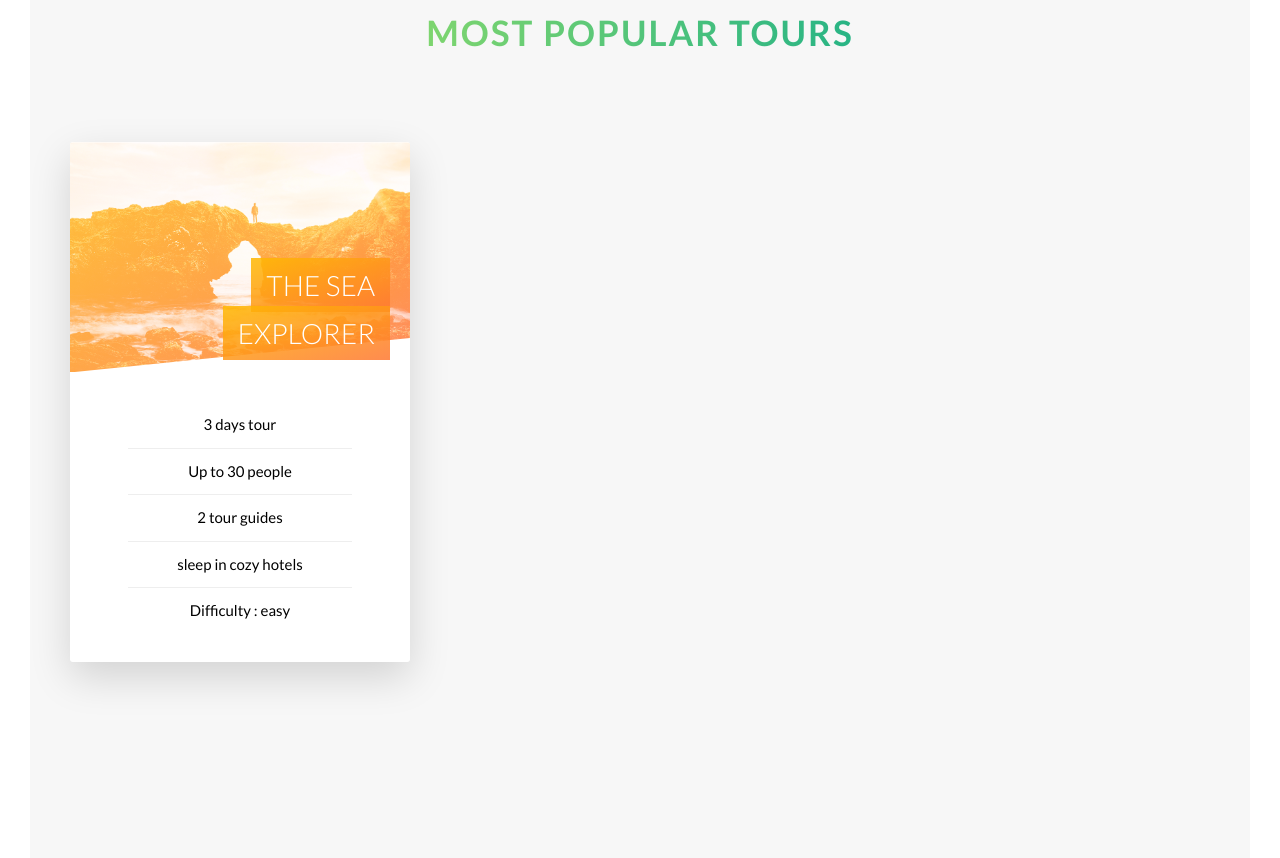
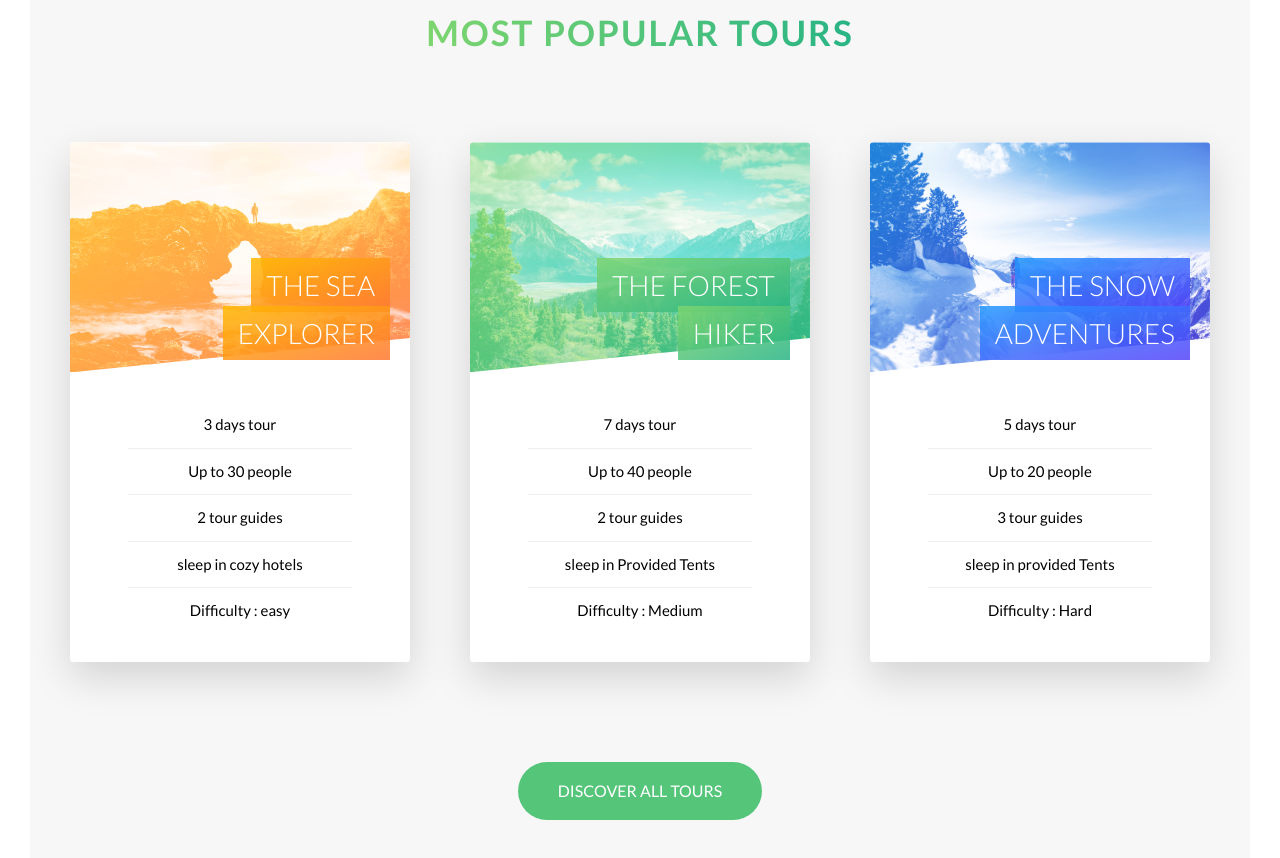
Before and after one commit to mohamedkbx/Natours-Landing-page, a website: page index.html in a window 1280 px wide. Shown: the part 2329-3187 px from the top of the page. Drawn offline with Linux system fonts and the light colour scheme.

Commit message:
feat: finish Tours Section

```diff
--- a/index.html
+++ b/index.html
@@ -189,6 +189,72 @@
             </div>
           </div>
         </div>
+        <!-- card 2 -->
+        <div class="col-1-of-3">
+          <div class="card">
+            <div class="card__side card__side--front">
+              <div class="card__picture card__picture-2">&nbsp;</div>
+
+              <h4 class="card__heading">
+                <span class="card__heading-span card__heading-span--2">The Forest Hiker</span>
+              </h4>
+
+              <div class="card__details">
+                <ul>
+                  <li>7 days tour</li>
+                  <li>Up to 40 people</li>
+                  <li>2 tour guides</li>
+                  <li>sleep in Provided Tents</li>
+                  <li>Difficulty : Medium</li>
+                </ul>
+              </div>
+            </div>
+            <div class="card__side card__side--back card__side--back-2">
+              <div class="card__cta">
+                <div class="card__price-box">
+                  <p class="card__price-only">Only</p>
+                  <p class="card__price-value">450$</p>
+                </div>
+                <a href="#" class="btn btn--white">Book now!</a>
+              </div>
+            </div>
+          </div>
+        </div>
+        <!-- card 3 -->
+        <div class="col-1-of-3">
+          <div class="card">
+            <div class="card__side card__side--front">
+              <div class="card__picture card__picture-3">&nbsp;</div>
+
+              <h4 class="card__heading">
+                <span class="card__heading-span card__heading-span--3">The Snow adventures</span>
+              </h4>
+
+              <div class="card__details">
+                <ul>
+                  <li>5 days tour</li>
+                  <li>Up to 20 people</li>
+                  <li>3 tour guides</li>
+                  <li>sleep in provided Tents</li>
+                  <li>Difficulty : Hard</li>
+                </ul>
+              </div>
+            </div>
+            <div class="card__side card__side--back card__side--back-3">
+              <div class="card__cta">
+                <div class="card__price-box">
+                  <p class="card__price-only">Only</p>
+                  <p class="card__price-value">250$</p>
+                </div>
+                <a href="#" class="btn btn--white">Book now!</a>
+              </div>
+            </div>
+          </div>
+        </div>
+      </div>
+
+      <div class="u-center-text u-margin-bottom-big u-margin-top-huge">
+        <a href="#" class="btn btn--green">Discover All Tours</a>
       </div>
     </section>
   </body>
--- a/sass/base/utilities.scss
+++ b/sass/base/utilities.scss
@@ -12,3 +12,10 @@
 .u-margin-bottom-big {
   margin-bottom: 8rem;
 }
+
+.u-margin-top-big {
+  margin-top: 8rem;
+}
+.u-margin-top-huge {
+  margin-top: 10rem;
+}
--- a/sass/components/_button.scss
+++ b/sass/components/_button.scss
@@ -41,6 +41,15 @@
     }
   }
 
+  &--green {
+    background-color: $color-primary;
+    color: $color-White;
+
+    &::after {
+      background-color: $color-primary;
+    }
+  }
+
   &::after {
     content: "";
     display: inline-block;
--- a/sass/components/_card.scss
+++ b/sass/components/_card.scss
@@ -31,6 +31,20 @@
           $color-secondary-dark
         );
       }
+      &-2 {
+        background-image: linear-gradient(
+          to right bottom,
+          $color-primary-light,
+          $color-primary-dark
+        );
+      }
+      &-3 {
+        background-image: linear-gradient(
+          to right bottom,
+          $color-tertiary-light,
+          $color-tertiary-dark
+        );
+      }
     }
   }
 
@@ -46,8 +60,10 @@
     background-size: cover;
     height: 23rem;
     -webkit-clip-path: polygon(0 0, 100% 0, 100% 85%, 0 100%);
+    background-blend-mode: screen;
     clip-path: polygon(0 0, 100% 0, 100% 85%, 0 100%);
-    background-blend-mode: screen;
+    border-top-left-radius: 3px;
+    border-top-right-radius: 3px;
     &-1 {
       background-image: linear-gradient(
           to right bottom,
@@ -57,10 +73,16 @@
         url("../img/nat-5.jpg");
     }
     &-2 {
-      background-image: url("../img/nat-5.jpg");
+      background-image: linear-gradient(to right bottom, $color-primary-light, $color-primary-dark),
+        url("../img/nat-6.jpg");
     }
     &-3 {
-      background-image: url("../img/nat-5.jpg");
+      background-image: linear-gradient(
+          to right bottom,
+          rgba($color-tertiary-light, 0.85),
+          rgba($color-tertiary-dark, 0.85)
+        ),
+        url("../img/nat-7.jpg");
     }
   }
 
@@ -85,6 +107,20 @@
         to right bottom,
         rgba($color-secondary-light, 0.85),
         rgba($color-secondary-dark, 0.85)
+      );
+    }
+    &--2 {
+      background-image: linear-gradient(
+        to right bottom,
+        rgba($color-primary-light, 0.85),
+        rgba($color-primary-dark, 0.85)
+      );
+    }
+    &--3 {
+      background-image: linear-gradient(
+        to right bottom,
+        rgba($color-tertiary-light, 0.85),
+        rgba($color-tertiary-dark, 0.85)
       );
     }
   }
```
Also changed, not shown: css/style.css.
